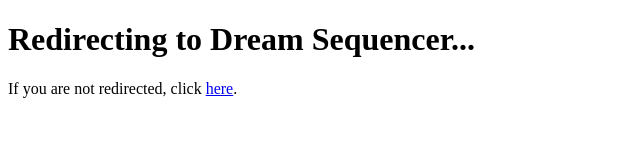
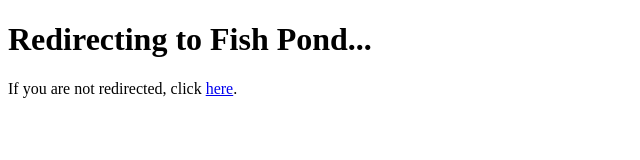
Before and after one commit to rajnandiniini/Fish-Pond, a plain HTML site: page index.html in a window 1280 px wide. Shown: the whole page, without its empty margins (0-640 px from the left). Drawn offline with Linux system fonts and the light colour scheme.

Commit message:
Update index.html

```diff
--- a/index.html
+++ b/index.html
@@ -7,7 +7,7 @@
     <meta http-equiv="refresh" content="3;url=fish.html"> <!-- Redirects after 3 seconds -->
 </head>
 <body>
-    <h1>Redirecting to Dream Sequencer...</h1>
+    <h1>Redirecting to Fish Pond...</h1>
     <p>If you are not redirected, click <a href="fish.html">here</a>.</p>
 </body>
 </html>
```
